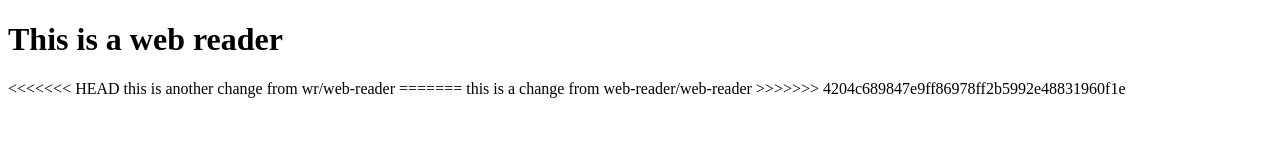
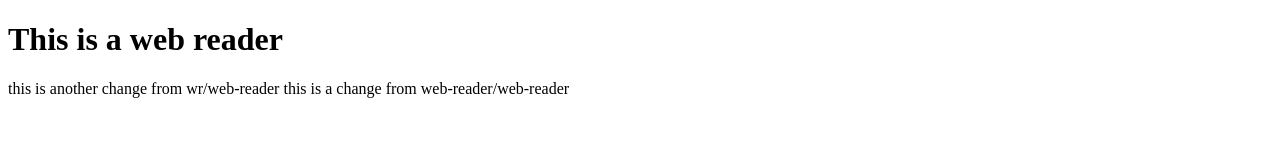
Before and after one commit to ahmprs/web-reader, a plain HTML site: page index.html in a window 1280 px wide. Drawn offline with Linux system fonts and the light colour scheme.

Commit message:
update index.html

```diff
--- a/index.html
+++ b/index.html
@@ -11,11 +11,7 @@
 			This is a web reader
 		</h1>
 		<p>
-<<<<<<< HEAD
-			this is another change from wr/web-reader
-=======
-			this is a change from web-reader/web-reader
->>>>>>> 4204c689847e9ff86978ff2b5992e48831960f1e
+			this is another change from wr/web-reader this is a change from web-reader/web-reader
 		</p>
 	</body>
 </html>
```
